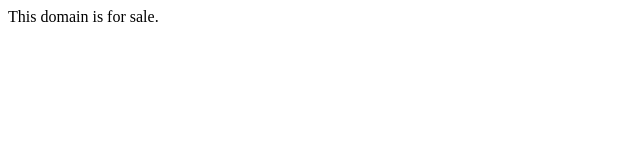
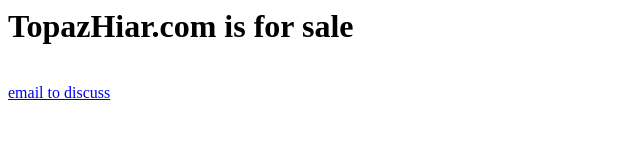
Before and after one commit to dav1dsm1th/topazhair, a plain HTML site: page index.html in a window 1280 px wide. Shown: the whole page, without its empty margins (0-640 px from the left). Drawn offline with Linux system fonts and the light colour scheme.

Commit message:
Update index.html

```diff
--- a/index.html
+++ b/index.html
@@ -1 +1,4 @@
-This domain is for sale.
+<h1>TopazHiar.com is for sale</h1>
+<hl/>
+<br>
+<a href="mailto:topazhair.com?subject=interested in purchasing topazhair.com domain">email to discuss</a>
```
